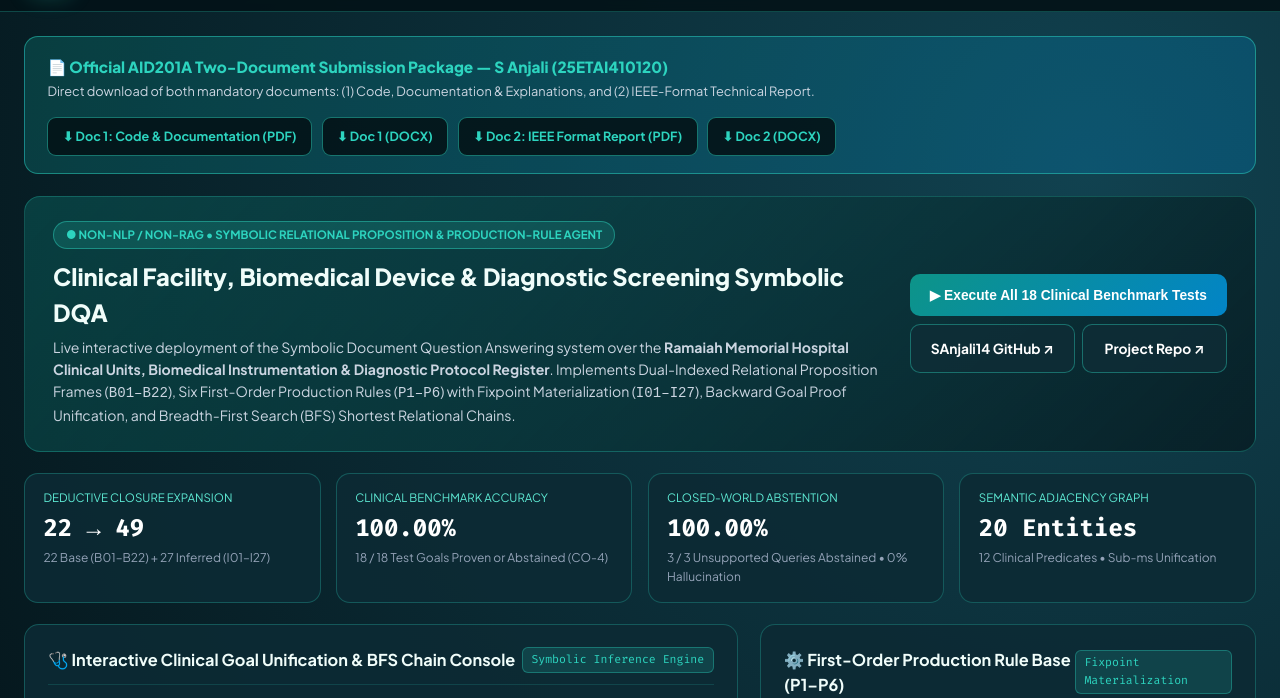
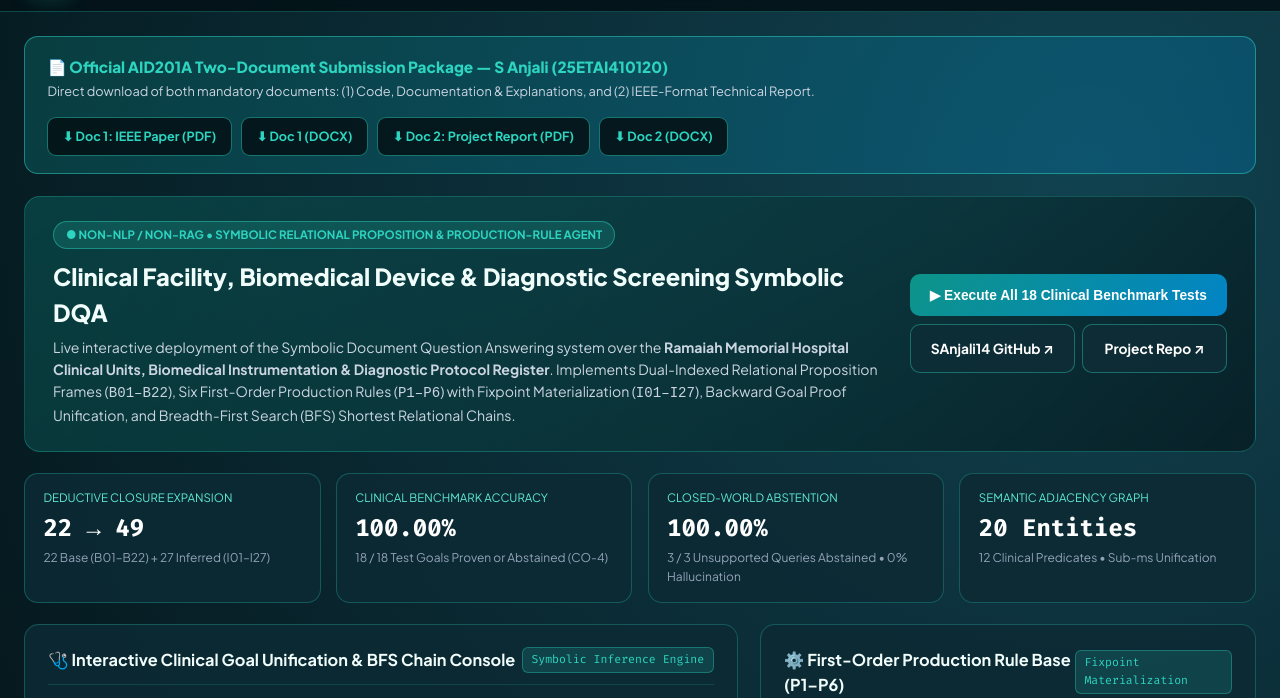
Before and after one commit to meet-Codee/SAnjali14-aid201a-symbolic-docqa, a plain HTML site: page index.html in a window 1280 px wide. Shown: the part 63-761 px from the top of the page. Drawn offline with Linux system fonts and the light colour scheme.

Commit message:
Add Reference-Matched Document 1 (2-Col IEEE Paper) & Document 2 (11-Page Bordered Project Report)

```diff
--- a/index.html
+++ b/index.html
@@ -259,10 +259,10 @@
         <p>Direct download of both mandatory documents: (1) Code, Documentation &amp; Explanations, and (2) IEEE-Format Technical Report.</p>
       </div>
       <div class="docs-buttons">
-        <a class="doc-link" href="./AID201A_S_Anjali_1_Code_and_Documentation.pdf" target="_blank">⬇ Doc 1: Code &amp; Documentation (PDF)</a>
-        <a class="doc-link" href="./AID201A_S_Anjali_1_Code_and_Documentation.docx" download>⬇ Doc 1 (DOCX)</a>
-        <a class="doc-link" href="./AID201A_S_Anjali_2_IEEE_Report.pdf" target="_blank">⬇ Doc 2: IEEE Format Report (PDF)</a>
-        <a class="doc-link" href="./AID201A_S_Anjali_2_IEEE_Report.docx" download>⬇ Doc 2 (DOCX)</a>
+        <a class="doc-link" href="./AID201A_S_Anjali_Document1_IEEE_Paper.pdf" target="_blank">⬇ Doc 1: IEEE Paper (PDF)</a>
+        <a class="doc-link" href="./AID201A_S_Anjali_Document1_IEEE_Paper.docx" download>⬇ Doc 1 (DOCX)</a>
+        <a class="doc-link" href="./AID201A_S_Anjali_Document2_Project_Report.pdf" target="_blank">⬇ Doc 2: Project Report (PDF)</a>
+        <a class="doc-link" href="./AID201A_S_Anjali_Document2_Project_Report.docx" download>⬇ Doc 2 (DOCX)</a>
       </div>
     </section>
 
```
Also changed, not shown: 4 other files.
